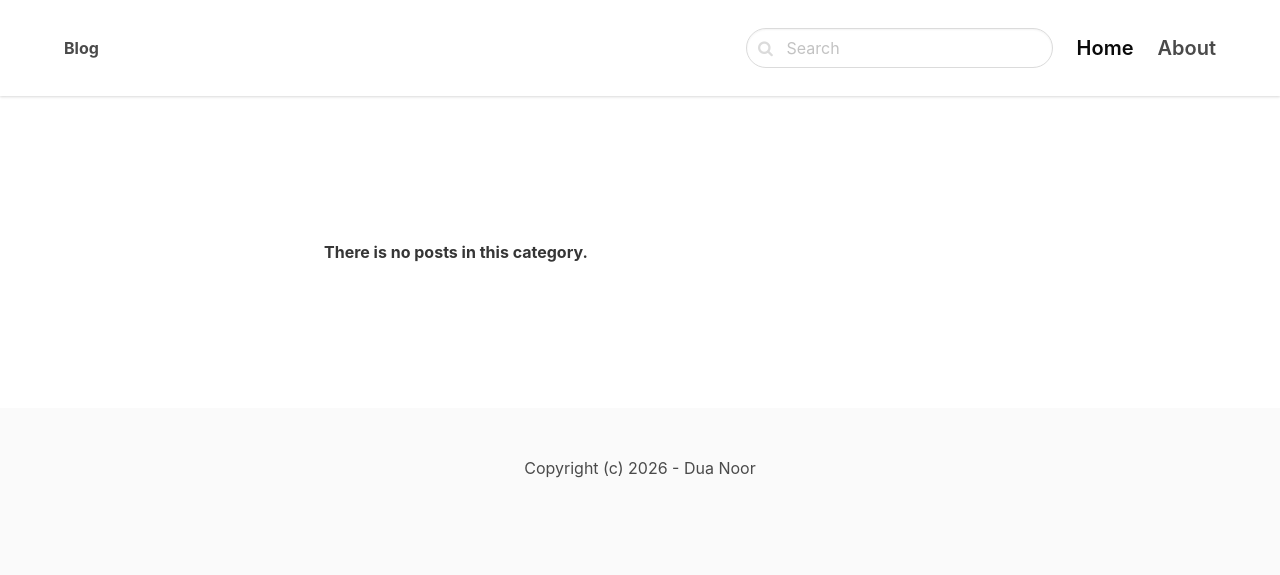
After one commit to duahashmi47/blog, a Django app: template blog/crashblog/templates/crashblog/category.html in a window 1280 px wide. The commit adds this page. Shown: the top 575 px of the page. Run offline with Django 5.2, Linux system fonts and the light colour scheme; the template is opened without the code that fills it: values that come from a table or form of the project are taken from there, others are empty; data comes from the database, SQL or seed files in the repository.

Commit message:
Added Search functionality

```diff
--- a/blog/core/templates/core/base.html
+++ b/blog/core/templates/core/base.html
@@ -7,7 +7,7 @@
     <meta name="viewport" content="width=device-width, initial-scale=1.0">
     <meta http-equiv="X-UA-Compatible" content="ie=edge">
 
-    <title>{% block title %}{% endblock %}Crash blog</title>
+    <title>{% block title %}{% endblock %}Blog</title>
 
     <link rel="stylesheet" href="https://unpkg.com/bulma@0.9.2/css/bulma.min.css">
     <link href="https://stackpath.bootstrapcdn.com/font-awesome/4.7.0/css/font-awesome.min.css" rel="stylesheet"
--- a/blog/core/views.py
+++ b/blog/core/views.py
@@ -2,7 +2,7 @@ from django.shortcuts import render
 from crashblog.models import Post
 
 def frontpage(request):
-    posts = Post.objects.all()
+    posts = Post.objects.filter(status=Post.ACTIVE)
     return render(request, 'core/frontpage.html', {'posts': posts})
 
 def about(request):
--- a/blog/crashblog/models.py
+++ b/blog/crashblog/models.py
@@ -1,14 +1,37 @@
 from django.db import models
 
+class Category(models.Model):
+    title = models.CharField(max_length=255)
+    slug = models.SlugField()
+
+    class Meta:
+        ordering = ['title',]
+        verbose_name_plural = 'Categories'
+
+    def __str__(self):
+        return self.title
+
 class Post(models.Model):
+    ACTIVE = 'active'
+    DRAFT = 'draft'
+
+    CHOICES = [
+        (ACTIVE, 'Active'),
+        (DRAFT, 'Draft'),
+    ]
     title = models.CharField(max_length=255)
+    category = models.ForeignKey(Category, related_name='posts', on_delete=models.CASCADE)
     slug = models.SlugField()
     intro = models.TextField()
     content = models.TextField()
     created_at = models.DateTimeField(auto_now_add=True)
+    status = models.CharField(max_length=10, choices=CHOICES, default=ACTIVE)
 
     class Meta:
         ordering = ['-created_at',]
+
+    def __str__(self):
+        return self.title
 
 class Comment(models.Model):
     post = models.ForeignKey(Post, related_name='comments', on_delete=models.CASCADE)
@@ -16,3 +39,6 @@ class Comment(models.Model):
     email = models.EmailField()
     content = models.TextField()
     created_at = models.DateTimeField(auto_now_add=True)
+
+    def __str__(self):
+        return self.name
--- /dev/null
+++ b/blog/crashblog/templates/crashblog/category.html
@@ -0,0 +1,31 @@
+{% extends 'core/base.html' %}
+
+{% block title %}{{ category.title }} | {% endblock %}
+
+{% block content %}
+<section class="hero">
+    <div class="hero-body">
+        <div class="container">
+            <section class="section">
+                <div class="columns">
+                    <div class="column is-8 is-offset-2">
+                        {% for post in posts %}
+                        <div class="content is-medium">
+                            <a href="{% url 'post_detail' post.category.slug post.slug %}">
+                                <h2 class="subtitle is-4">{{ post.created_at|timesince }} ago</h2>
+                                <h1 class="title">{{ post.title }}</h1>
+                                <p>{{ post.intro }}</p>
+                            </a>
+                        </div>
+                        {% empty %}
+                        <div class="content">
+                            <p><strong>There is no posts in this category.</strong></p>
+                        </div>
+                        {% endfor %}
+                    </div>
+                </div>
+            </section>
+        </div>
+    </div>
+</section>
+{% endblock %}
--- a/blog/crashblog/templates/crashblog/detail.html
+++ b/blog/crashblog/templates/crashblog/detail.html
@@ -22,6 +22,8 @@
                             <p class="subtitle">{{ post.created_at|timesince }} ago</p>
                             <p>{{ post.intro }}</p>
                             <p>{{ post.content }}</p>
+                            <p><small>Category: <a href="{% url 'category_detail' post.category.slug %}">{{
+                                        post.category }}</a></small></p>
                             <hr>
                             <h2 class="subtitle is-4">Comments</h2>
                             <form class="mb-6" method="post">
--- a/blog/crashblog/urls.py
+++ b/blog/crashblog/urls.py
@@ -2,5 +2,8 @@ from django.urls import path
 from . import views
 
 urlpatterns = [
-    path('<slug:slug>/', views.detail, name='post_detail'),
+    path('search/', views.search, name='search'),
+    path('<slug:category_slug>/<slug:slug>/', views.detail, name='post_detail'),
+    path('category/<slug:slug>/', views.category, name='category_detail'),
+
 ]
```
Also changed, not shown: blog/crashblog/admin.py (+28 -2 lines), blog/crashblog/templates/crashblog/search.html (added, +35 -0 lines), blog/crashblog/views.py (+14 -3 lines), blog/crashblog/migrations/0003_category.py (added), blog/crashblog/migrations/0004_alter_category_options_post_posts.py (added), blog/crashblog/migrations/0005_remove_post_posts_post_category.py (added), blog/crashblog/migrations/0006_post_status.py (added), blog/db.sqlite3.
